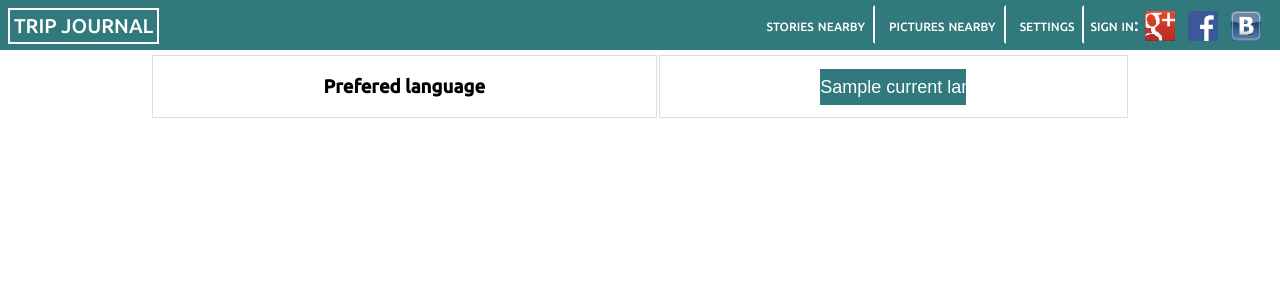
After one commit to caujka/TripJournal, a Django app: template trip_journal_app/templates/settings.html in a window 1280 px wide. The commit adds this page. Shown: the top 300 px of the page. Run offline with Django 3.2, Linux system fonts and the light colour scheme; the template is opened without the code that fills it: most values are stand-ins (such as "Sample title", 1, 10 or a date in 2020); parts of the project's set-up code (start-up, migrations or seed data) failed here and were passed over.

Commit message:
localization work, before change css

```diff
--- /dev/null
+++ b/trip_journal_app/static/css/settings.css
@@ -0,0 +1,32 @@
+.settings_context{
+	position:relative;
+	float:left;
+	width:980px;
+	left:50%;
+	margin-left:-490px;
+	text-align: center;
+}
+#select_language{
+	width:150px;
+	height:40px;
+	background-color: #31797d;
+	color:#fff;
+	border:2px solid #fff;
+	font-size:18px;
+	text-align: center;
+	-webkit-appearance: none;
+    -moz-appearance: none;
+    appearance: none;
+}
+#table_settings{
+	width:100%;
+}
+
+#select_language:hover{
+	color:#31797d;
+	background: #fff;
+	border:2px solid #31797d;
+}
+#table_settings td{
+	border:1px solid #ddd;
+}
--- /dev/null
+++ b/trip_journal_app/static/javascript/settings.js
@@ -0,0 +1,5 @@
+window.onload=function(){
+	var formChange=document.getElementById('form_change_language')
+	var selectLanguage=document.getElementById('select_language')
+	 	selectLanguage.onchange=function(){formChange.submit()}
+}
--- a/trip_journal_app/templates/base.html
+++ b/trip_journal_app/templates/base.html
@@ -1,7 +1,9 @@
 {% load i18n %}
 <!DOCTYPE html>
+{% block manifest %}
 <html>
-    <head>
+{% endblock %}
+   <head>
         {% load staticfiles %}
         {% load trip_journal_extras %}
         <meta charset="UTF-8">
--- a/trip_journal_app/templates/edit.html
+++ b/trip_journal_app/templates/edit.html
@@ -1,6 +1,9 @@
 {% extends 'base.html' %}
 {% load i18n %}
     {% load staticfiles %}
+    {% block manifest %}
+    {# <html manifest="{% static "manifest/offline.manifest"%}" type="text/cache-manifest"> #}
+    {% endblock %}
     {% load trip_journal_extras %}
     {% block title %}Edit story{% endblock %}
     {% block css %}
@@ -51,8 +54,7 @@
             </div>
         </div>
         {% endblock %}
-
-        {% include 'story_content_edit.html' %}
+         {% include 'story_content_edit.html' %}
     </div>
         <div id="photo_panel" class="block hide">
             <div id="file">
--- /dev/null
+++ b/trip_journal_app/templates/settings.html
@@ -0,0 +1,34 @@
+{% extends 'base.html' %}
+{% load i18n %}
+{% load staticfiles %}
+{% load trip_journal_extras %}
+{% block css %}
+{{ block.super }}
+	<link rel="stylesheet" href="{% static "css/base.css" %}">
+	<link rel="stylesheet" href="{% static "css/settings.css" %}">
+{% endblock %}
+{% block scripts %}
+	<script type="text/javascript" src="{% static "javascript/settings.js" %}"></script>
+{% endblock %}
+{% block content %}
+<div class="settings_context">
+<table  id="table_settings">
+	<tr>
+		<td>
+			<h3>{% trans "Prefered language" %}</h3>
+		</td>
+		<td>
+		<form action="/localization/change_language/" method="POST" id="form_change_language">
+		{% csrf_token %}
+		<select name='language' id="select_language">
+				<option value='{{current_language.code}}'>{{current_language.name_local}}</option>
+			{% for lang  in another_language %}
+				<option value='{{lang.code}}'>{{lang.name_local}}</option>
+			{% endfor %}
+		</select>
+	</form>
+		</td>
+	</tr>
+</table>
+</div>
+{% endblock %}
--- a/trip_journal_app/urls.py
+++ b/trip_journal_app/urls.py
@@ -45,4 +45,7 @@ urlpatterns = [
         name='show_authorization_page'),
     # check connection with server
     url(r'^check_connection', views.check_connection, name='check_connection'),
+    url(r'^settings/$', views.settings ,name='settings'),
+
+    url(r'^logout/$', views.logout , name='logout'),
 ]
```
Also changed, not shown: trip_journal_app/templates/items_near_by.html (+9 -4 lines), trip_journal_app/templates/my_stories.html (+5 -4 lines), trip_journal_app/templates/story.html (+4 -3 lines), trip_journal_app/templates/toggle_publish_buttons.html (+6 -1 lines), trip_journal_app/templates/story_content.html (line endings or trailing spaces), trip_journal_app/templates/story_content_edit.html (line endings or trailing spaces).
